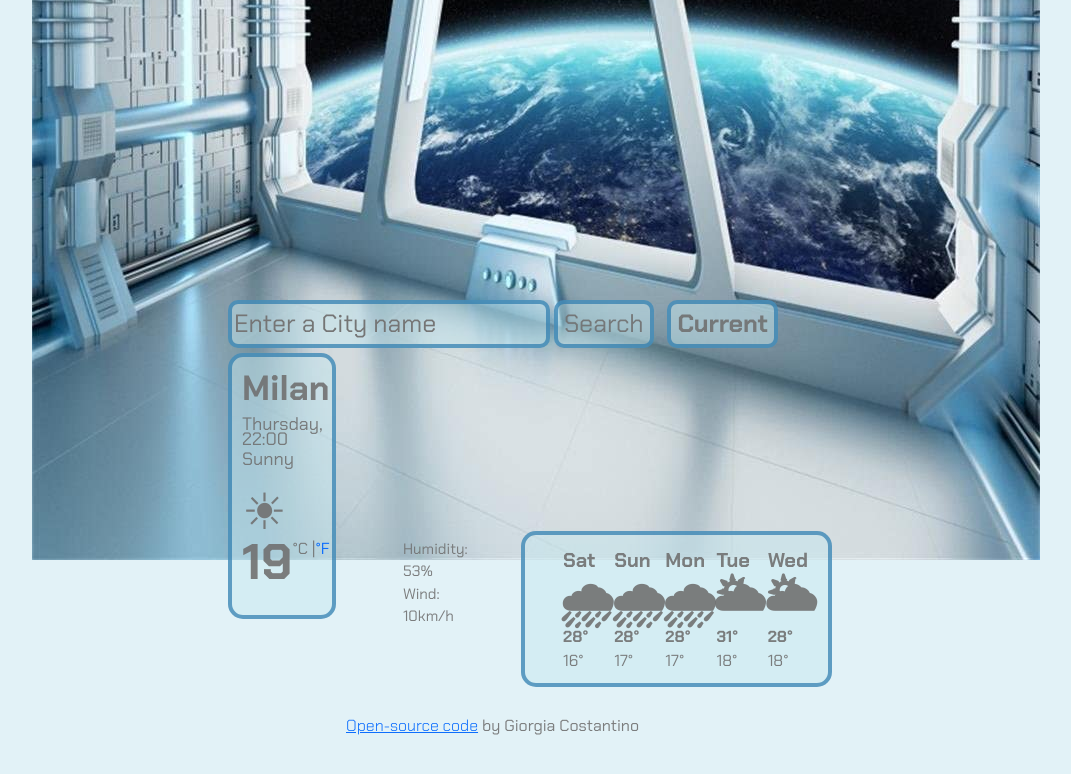
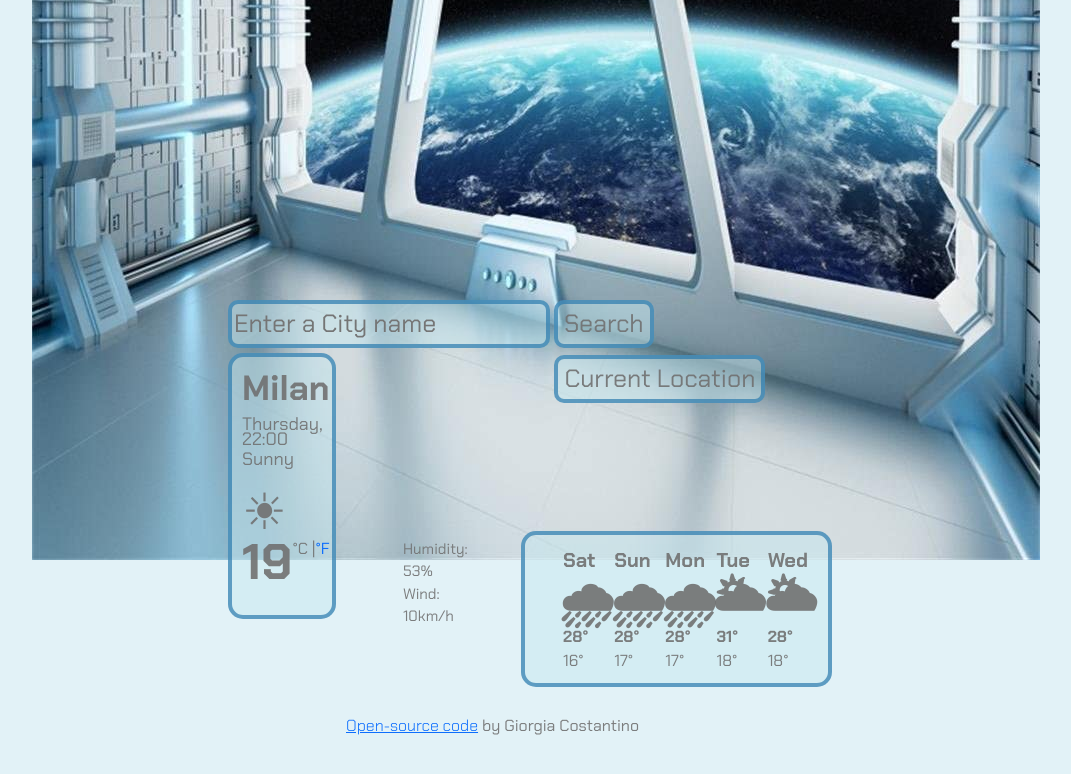
Before and after one commit to Jofoxter/vanilla-weather-app, a plain HTML site: page index.html in a window 1280 px wide. Shown: the part 682-1456 px from the top of the page, without its empty margins (104-1175 px from the left). Drawn offline with nearby package versions, Linux system fonts and the light colour scheme; a web font is replaced by a local one.

Commit message:
Updated "Current Location" button

```diff
--- a/index.html
+++ b/index.html
@@ -31,7 +31,7 @@
         <input class="city" id="search-input" type="text"  placeholder="Enter a City name" />
         <input class="Search-button" type="submit" value="Search" />
         </form>
-        <button class="Current-button" id="show-current-position">Current</button>
+        <button class="Current-button" id="show-current-position">Current Location</button>
           <div class = "actual-weather">
              <h2 id="city">
       Milan </h2>
@@ -44,7 +44,7 @@
       </p>
  <p class="actual-icon">
  ☀
- <span class= "actual-temperature" id="temperature">19</span><span class="grads" ><span id="Celsius">°C |</span><a href="#" class="fahrenheit">°F</a>
+ <span class= "actual-temperature" id="temperature">19</span><span class="grads" ><span id="Celsius">°C |</span><a href="#" class="fahrenheit" id= "fahrenheit-link">°F</a>
  </span>
      </div>
      <br/>
--- a/src/app.css
+++ b/src/app.css
@@ -34,11 +34,10 @@ input {
 }
 button {
   position: relative;
-  top: -260px;
-  left: 260px;
+  top: -205px;
+  left: 147px;
   color: rgb(112, 112, 112, 0.9);
   font-size: 25px;
-  font-weight: bold;
   border-radius: 10px;
   border: 4px solid rgba(43, 123, 173, 0.7);
   background-color: rgba(198, 231, 240, 0.5);
@@ -78,6 +77,7 @@ h2 {
   font-size: 18px;
   margin-bottom: 5px;
   line-height: 15px;
+  text-transform: capitalize;
 }
 .humidity-wind {
   position: relative;
```
